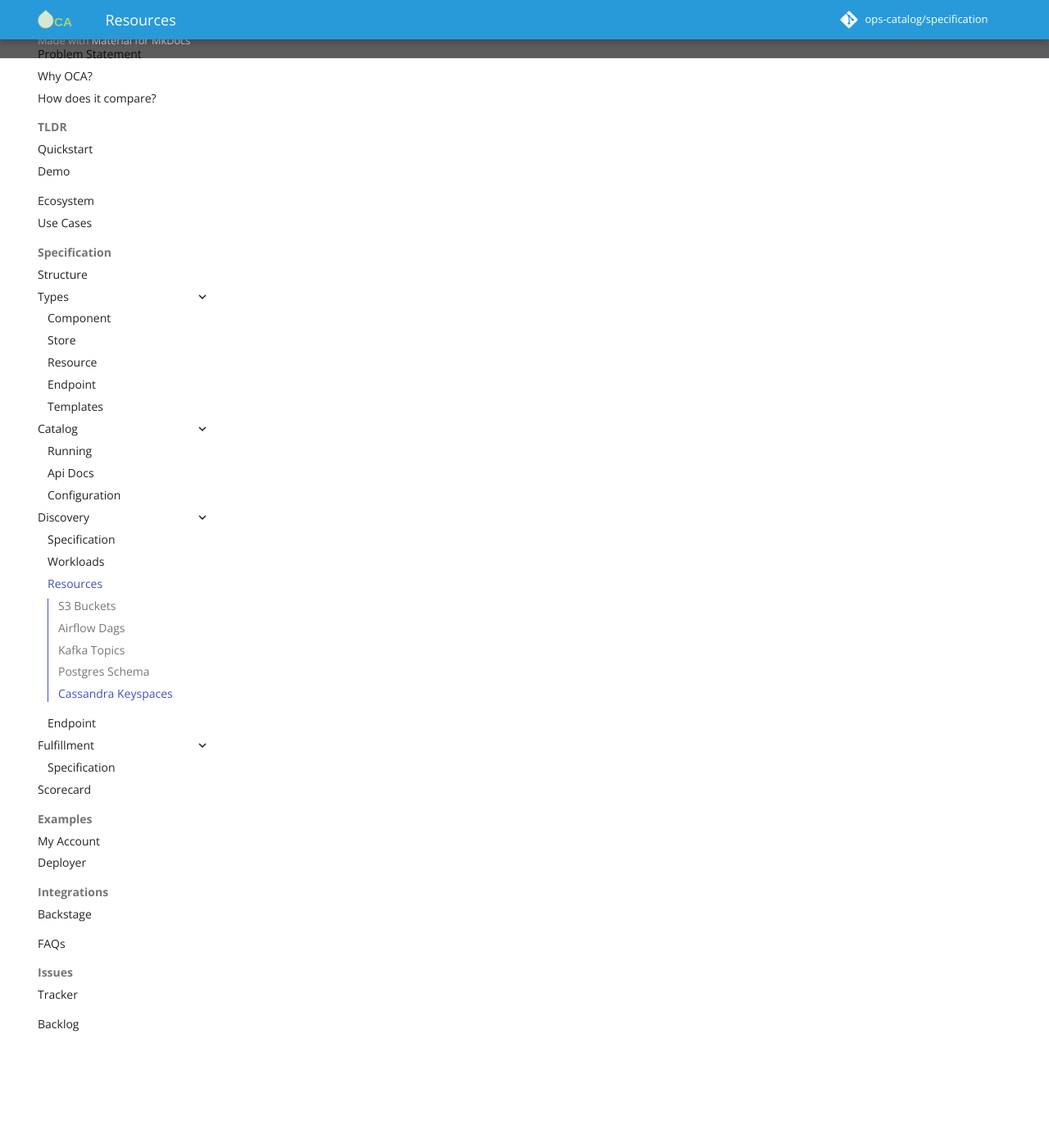
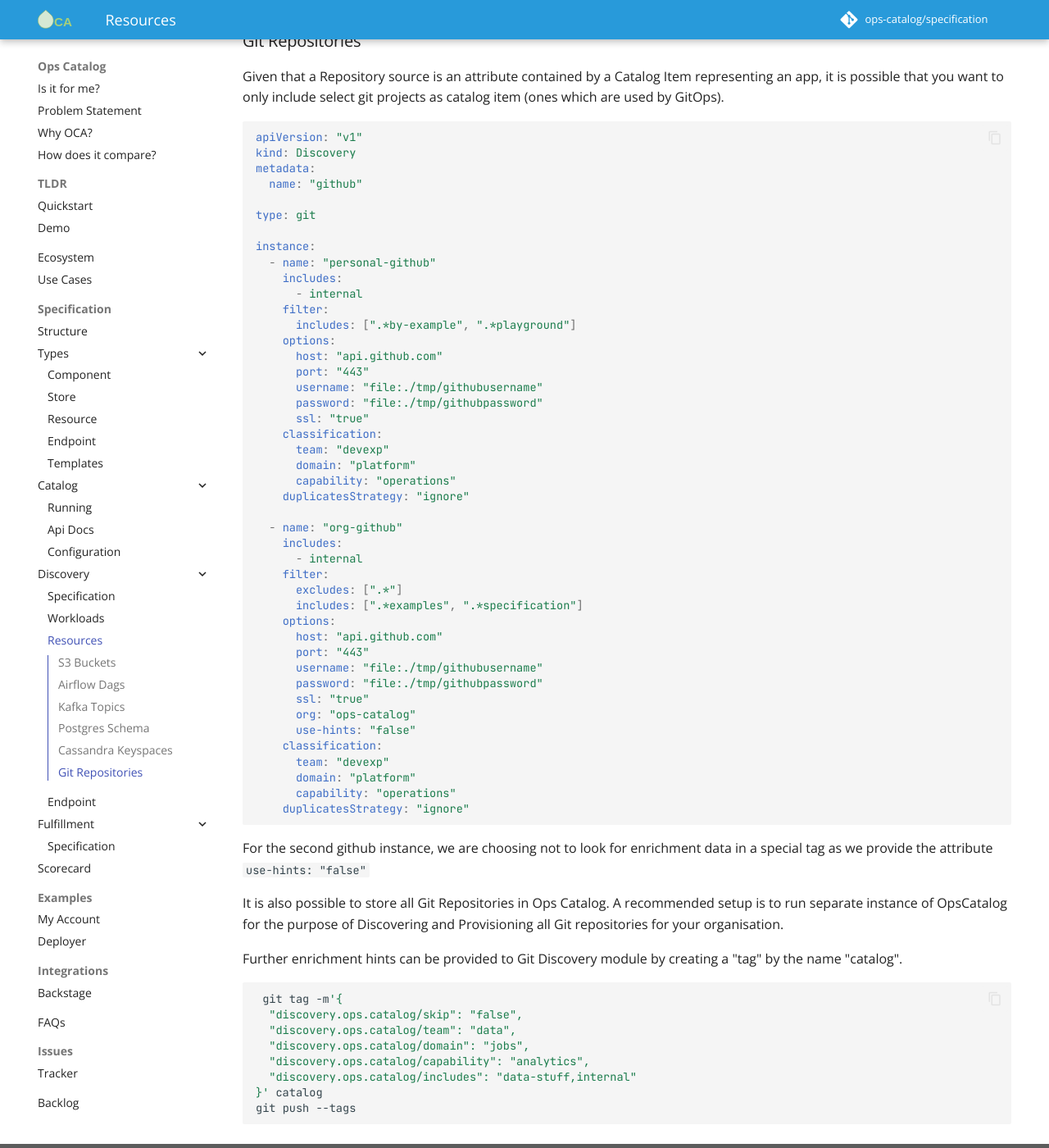
Before and after one commit to ops-catalog/specification, an MkDocs documentation site: the page built from docs/discovery/resource.md, in a window 1280 px wide and 1400 px high, scrolled down 4299 px. Shown: the whole window at 82% size. Built offline with MkDocs 1.6.1 and Material for MkDocs 9.7.7, drawn with Linux system fonts in a browser that asks for light colours; comment, search, counter and statistics services are not loaded.

Commit message:
Add documentation on Git Repositories

````diff
--- a/docs/discovery/resource.md
+++ b/docs/discovery/resource.md
@@ -192,3 +192,72 @@ comment = '{
   "discovery.ops.catalog/includes": "onboarding-stuff,internal"
 }';
 ```
+
+### Git Repositories
+Given that a Repository source is an attribute contained by a Catalog Item representing an app, it is possible that you want to only include select git projects as catalog item (ones which are used by GitOps).
+
+```yaml
+apiVersion: "v1"
+kind: Discovery
+metadata:
+  name: "github"
+
+type: git
+
+instance:
+  - name: "personal-github"
+    includes:
+      - internal
+    filter:
+      includes: [".*by-example", ".*playground"]
+    options:
+      host: "api.github.com"
+      port: "443"
+      username: "file:./tmp/githubusername"
+      password: "file:./tmp/githubpassword"
+      ssl: "true"
+    classification:
+      team: "devexp"
+      domain: "platform"
+      capability: "operations"
+    duplicatesStrategy: "ignore"
+
+  - name: "org-github"
+    includes:
+      - internal
+    filter:
+      excludes: [".*"]
+      includes: [".*examples", ".*specification"]
+    options:
+      host: "api.github.com"
+      port: "443"
+      username: "file:./tmp/githubusername"
+      password: "file:./tmp/githubpassword"
+      ssl: "true"
+      org: "ops-catalog"
+      use-hints: "false"
+    classification:
+      team: "devexp"
+      domain: "platform"
+      capability: "operations"
+    duplicatesStrategy: "ignore"
+
+```
+
+For the second github instance, we are choosing not to look for enrichment data in a special tag as we provide the attribute ```use-hints: "false"```
+
+It is also possible to store all Git Repositories in Ops Catalog. A recommended setup is to run separate instance of OpsCatalog for the purpose of Discovering and Provisioning all Git repositories for your organisation.
+
+
+Further enrichment hints can be provided to Git Discovery module by creating a "tag" by the name "catalog".
+
+```shell
+ git tag -m'{
+  "discovery.ops.catalog/skip": "false",
+  "discovery.ops.catalog/team": "data",
+  "discovery.ops.catalog/domain": "jobs",
+  "discovery.ops.catalog/capability": "analytics",
+  "discovery.ops.catalog/includes": "data-stuff,internal"
+}' catalog
+git push --tags
+```
````
Also changed, not shown: docs/discovery/specification.md (+16 -0 lines).
